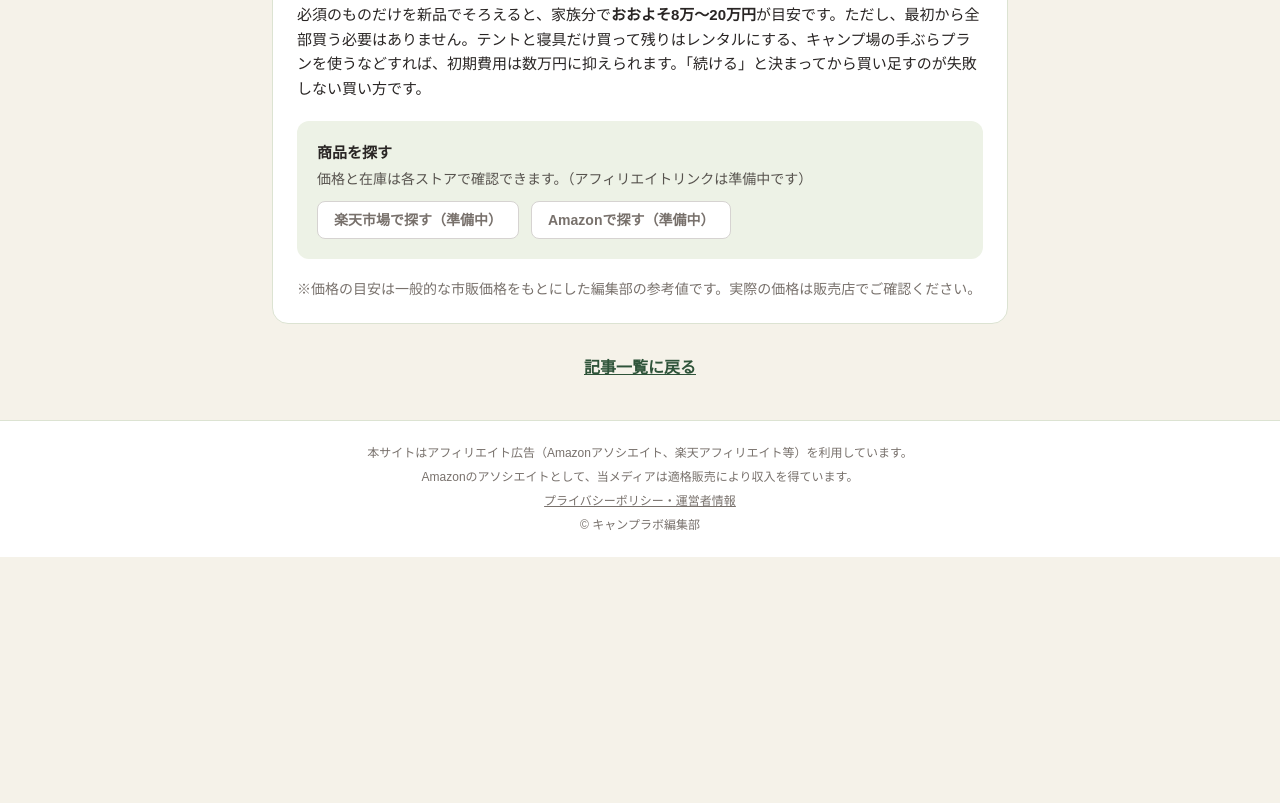
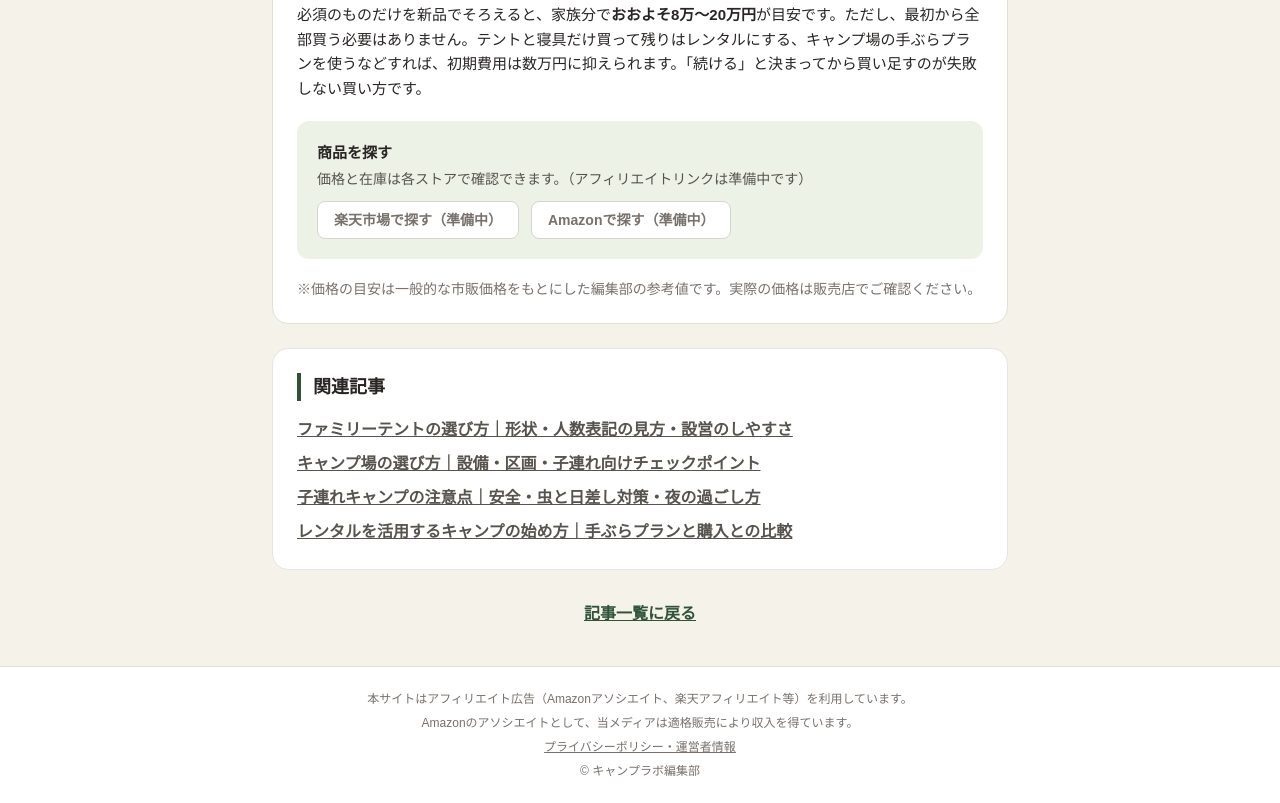
Before and after one commit to omni-labo/camp-navi, a plain HTML site: page dougu.html in a window 1280 px wide. Shown: the part 1002-1805 px from the top of the page. Before the commit the page ends 1559 px from the top, so only its background shows below. Drawn offline with nearby package versions, Linux system fonts and the light colour scheme.

Commit message:
関連記事セクションを追加（サイト内リンク強化）

```diff
--- a/dougu.html
+++ b/dougu.html
@@ -69,6 +69,16 @@
 
 <p class="text-sm text-stone-500">※価格の目安は一般的な市販価格をもとにした編集部の参考値です。実際の価格は販売店でご確認ください。</p>
 </div>
+  <div class="bg-white rounded-2xl border border-stone-200 p-6 mt-6">
+    <h2 class="font-bold text-lg border-l-4 border-[#2E5339] pl-3">関連記事</h2>
+    <ul class="mt-4 space-y-2 leading-relaxed">
+      <li><a href="tent.html" class="text-stone-600 font-bold underline">ファミリーテントの選び方｜形状・人数表記の見方・設営のしやすさ</a></li>
+      <li><a href="basho.html" class="text-stone-600 font-bold underline">キャンプ場の選び方｜設備・区画・子連れ向けチェックポイント</a></li>
+      <li><a href="kozure.html" class="text-stone-600 font-bold underline">子連れキャンプの注意点｜安全・虫と日差し対策・夜の過ごし方</a></li>
+      <li><a href="rental.html" class="text-stone-600 font-bold underline">レンタルを活用するキャンプの始め方｜手ぶらプランと購入との比較</a></li>
+    </ul>
+  </div>
+
 
 <div class="mt-8 text-center">
 <a href="index.html#articles" class="text-[#2E5339] font-bold underline">記事一覧に戻る</a>
```
Also changed, not shown: basho.html (+10 -0 lines), kozure.html (+10 -0 lines), rental.html (+10 -0 lines), tent.html (+10 -0 lines).
